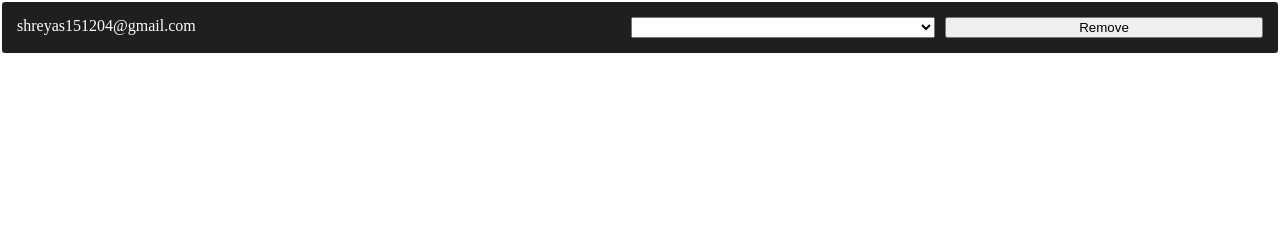
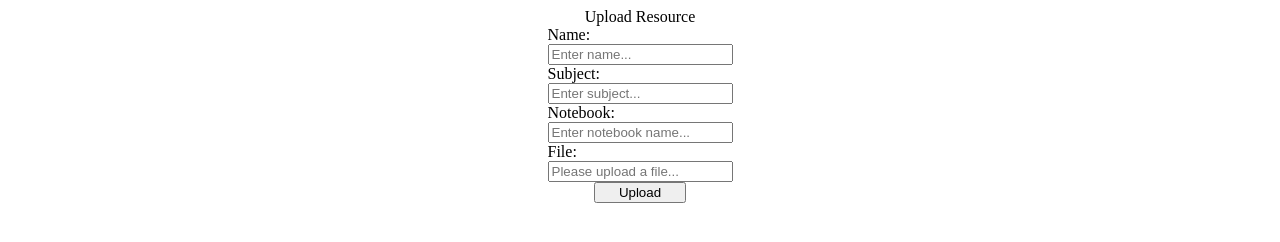
Before and after one commit to Shreyas-Nagabhushan/NoteHive, an Electron app: page Components/Test.html in a window 1280 px wide. Drawn offline with Linux system fonts and the light colour scheme.

Commit message:
Some Commit

```diff
--- /dev/null
+++ b/Common/Constants/ResourceType.js
@@ -0,0 +1,4 @@
+const resourceType =
+{
+
+}
--- /dev/null
+++ b/Components/ResourceUploadComponent.js
@@ -0,0 +1,59 @@
+class ResourceUploadComponent extends HTMLElement
+{
+    constructor()
+    {
+        super();
+    }
+
+    connectedCallback()
+    {
+        this.style.display = "flex";
+        this.style.flexDirection = "column";
+        this.style.alignItems = "center";
+        this.style.justifyContent = "space-evenly";
+
+        this.innerHTML = `
+            <div class="resource-upload-heading">Upload Resource</div>
+            <div class="resource-upload-form">
+                <div style="flex:1;width:100%;">Name:</div>
+                <input type="text" class="name-input" placeholder="Enter name...">
+
+                <div style="flex:1;width:100%;">Subject:</div>
+                <input type="text" class="subject-input" placeholder="Enter subject...">
+
+                <div style="flex:1;width:100%;">Notebook:</div>
+                <input type="text" class="notebook-input" placeholder="Enter notebook name...">
+
+                <div style="flex:1;width:100%;">File:</div>
+                <input type="text" class="file-name-display" placeholder="Please upload a file..." readonly>
+                <button class="upload-button" style="width: 50%;">Upload</button>
+                <input type="file" class="file-input" placeholder="Enter file...">
+            </div>
+
+        `;
+
+        const resourceUploadForm = this.querySelector(".resource-upload-form");
+        const fileInput = this.querySelector(".file-input");
+        const uploadButton = this.querySelector(".upload-button");
+
+        resourceUploadForm.style.display = "flex";
+        resourceUploadForm.style.flexDirection = "column";
+        resourceUploadForm.style.justifyContent = "space-evenly";
+        resourceUploadForm.style.alignItems = "center";
+
+        fileInput.style.display = "none";
+
+        fileInput.addEventListener("change", ()=>
+        {
+            this.querySelector(".file-name-display").value = fileInput.files[0].name;
+        });
+
+        uploadButton.addEventListener("click", ()=>
+        {
+            fileInput.click();
+        });
+    }
+}
+
+customElements.define("resource-upload-component", ResourceUploadComponent);
+export default ResourceUploadComponent;
--- a/Components/Test.html
+++ b/Components/Test.html
@@ -5,19 +5,8 @@
     <meta name="viewport" content="width=device-width, initial-scale=1.0">
     <title>Document</title>
 </head>
-<style>
-    body, html
-    {
-        display: flex;
-        flex-direction: column;
-        padding: 0;
-        margin: 0;
-        width: 100%;
-        height: 100vh;
-    }
-</style>
-<script type="module" src="./UserDisplayComponent.js"></script>
+<script type="module" src="./ResourceUploadComponent.js"></script>
 <body>
-    <user-display-component email="shreyas151204@gmail.com" role="Admin"></user-display-component>
+    <resource-upload-component></resource-upload-component>
 </body>
 </html>
```
